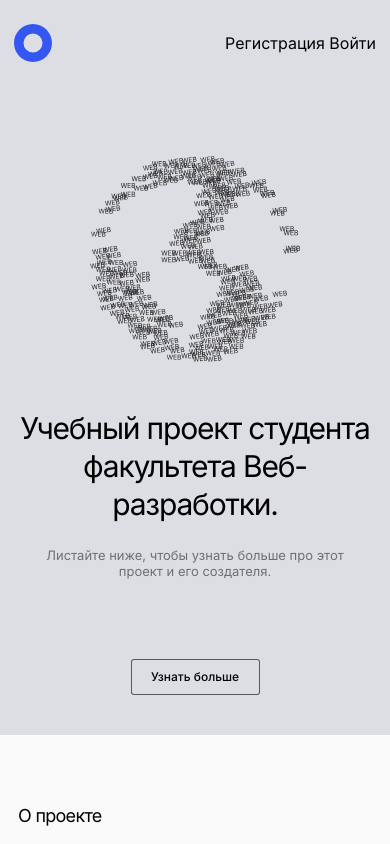
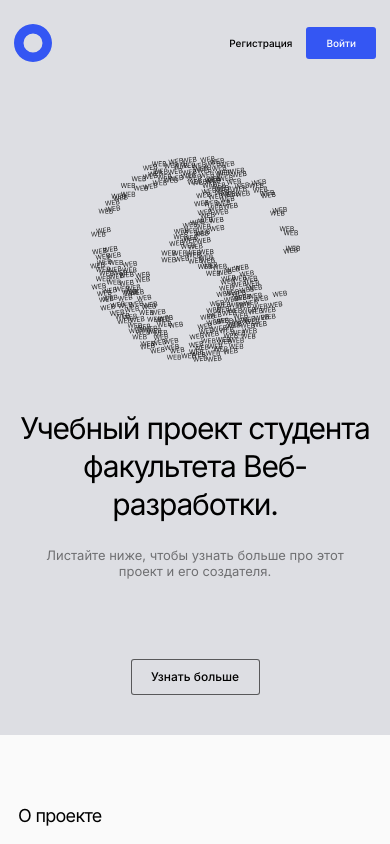
Before and after one commit to Methanoy/movies-explorer-frontend, a React (Create React App) app: page / in a window 390 px wide. Shown: the top 844 px of the page. Built offline with nearby package versions, Linux system fonts and the light colour scheme.

Commit message:
feat: add landing navigation

```diff
--- a/src/components/App/App.js
+++ b/src/components/App/App.js
@@ -1,15 +1,16 @@
 import './App.css';
-import React from 'react';
+import { React, useState } from 'react';
 import { Route } from 'react-router-dom';
 import Header from '../Header/Header';
 import Main from '../Main/Main';
 import Footer from '../Footer/Footer';
 
 function App() {
+  const [isLoggedIn, setIsLoggedIn] = useState(false);
 
   return (
     <div className="app">
-      <Header />
+      <Header isLoggedIn={isLoggedIn} />
       <Route exact path="/">
         <Main />
       </Route>
--- a/src/components/Header/Header.js
+++ b/src/components/Header/Header.js
@@ -1,8 +1,9 @@
 import './Header.css';
 import { Link, useLocation } from 'react-router-dom';
 import headerLogo from '../../images/header__logo.svg';
+import Navigation from '../Navigation/Navigation';
 
-function Header() {
+function Header({ isLoggedIn }) {
     const currentLocation = useLocation();
 
     return(
@@ -13,7 +14,7 @@ function Header() {
                 <Link to="/" className="header__link">
                     <img className="header__logo" src={headerLogo} alt="Логотип приложения в форме синего кольца (пончика)."/>
                 </Link>
-                <nav>Регистрация Войти</nav>
+                <Navigation isLoggedIn={isLoggedIn} />
             </div>
         </header>
     );
--- /dev/null
+++ b/src/components/Navigation/Navigation.css
@@ -0,0 +1,76 @@
+.navigation{
+
+}
+
+.navigation__menu-list {
+    display: flex;
+    align-items: center;
+    list-style: none;
+    gap: 30px;
+    margin: 0;
+    padding: 0;
+}
+
+.navigation__link {
+    display: flex;
+    font-weight: 500;
+    font-size: 12px;
+    line-height: 16px;
+    text-decoration-line: none;
+    color: #000;
+    transition: all .3s linear 0s;
+}
+
+.navigation__link:hover {
+    opacity: .5;
+}
+
+.navigation__link:active {
+    transform: scale(0.9);
+}
+
+.navigation__link_signin-btn {
+    padding: 8px 20px;
+    border-radius: 3px;
+    background-color: #3456F3;
+    color: #fff;
+}
+
+.navigation__link_signin-btn:hover {
+    box-shadow: 0.1px 0.1px 5px #3456F3;
+    opacity: 1;
+}
+
+.navigation__link_signin-btn:active {
+    box-shadow: 0.1px 0.1px 3px #3456F3 inset;
+}
+
+@media screen and (max-width: 767px) {
+
+    .navigation__menu-list {
+        gap: 14px;
+    }
+
+    .navigation__link {
+        font-size: 10px;
+    }
+}
+
+@media screen and (max-width: 480px) {
+
+    .navigation__link:hover {
+        opacity: 1;
+    }
+
+    .navigation__link:active {
+        transform: none;
+    }
+
+    .navigation__link_signin-btn:hover {
+        box-shadow: none;
+    }
+
+    .navigation__link_signin-btn:active {
+        box-shadow: none;
+    }
+}
--- /dev/null
+++ b/src/components/Navigation/Navigation.js
@@ -0,0 +1,26 @@
+import './Navigation.css';
+import { Link, NavLink } from 'react-router-dom';
+
+function Navigation({ isLoggedIn }) {
+
+    return(
+        <>
+            {isLoggedIn ? (
+                <nav className="navigation">!Заготовка!</nav>
+            ) : (
+                <nav className="navigation">
+                    <ul className="navigation__menu-list">
+                        <li className="navigation__menu-item">
+                            <Link to="/signup" className="navigation__link">Регистрация</Link>
+                        </li>
+                        <li className="navigation__menu-item">
+                            <Link to="/signin" className="navigation__link navigation__link_signin-btn">Войти</Link>
+                        </li>
+                    </ul>
+                </nav>
+            )}
+        </>
+    );
+}
+
+export default Navigation;
```
